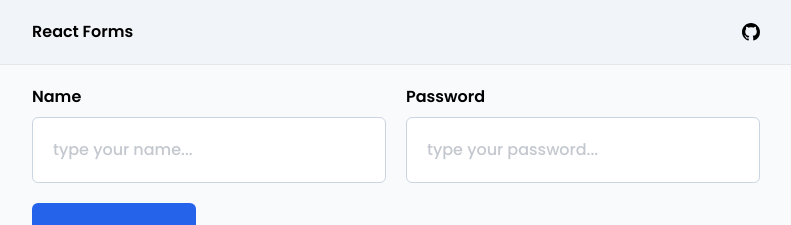
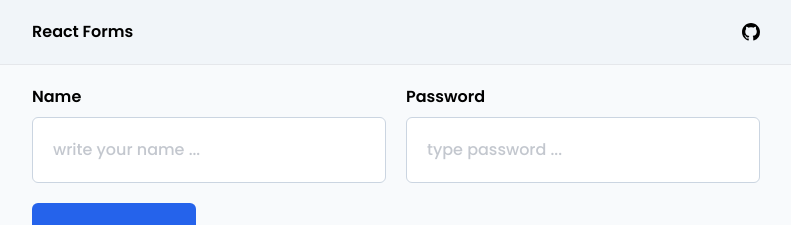
Before and after one commit to Andriikryl/form-react, a React (Vite) app: page / in a window 1280 px wide. Shown: the top 225 px of the page, without its empty margins (244-1035 px from the left). Built offline with nearby package versions, Linux system fonts and the light colour scheme.

Commit message:
refactor form comoponent

```diff
--- a/src/Form.jsx
+++ b/src/Form.jsx
@@ -12,13 +12,48 @@ import {
 import { useState } from 'react'
 import { GrMail } from 'react-icons/gr'
 import { BsFillCheckSquareFill } from 'react-icons/bs'
-
 export const Form = () => {
   const methods = useForm()
 
   const onSubmit = methods.handleSubmit(data => {
     console.log(data)
   })
+
+  const name_validation = {
+    name: 'name',
+    label: 'name',
+    type: 'text',
+    id: 'name',
+    placeholder: 'write your name ...',
+    validation: {
+      required: {
+        value: true,
+        message: 'required',
+      },
+      maxLength: {
+        value: 30,
+        message: '30 characters max',
+      },
+    },
+  }
+
+  const password_validation = {
+    name: 'password',
+    label: 'password',
+    type: 'password',
+    id: 'password',
+    placeholder: 'type password ...',
+    validation: {
+      required: {
+        value: true,
+        message: 'required',
+      },
+      minLength: {
+        value: 6,
+        message: 'min 6 characters',
+      },
+    },
+  }
 
   return (
     <FormProvider {...methods}>
@@ -29,36 +64,8 @@ export const Form = () => {
         className="container"
       >
         <div className="grid gap-5 md:grid-cols-2">
-          <Input
-            label="name"
-            name="name"
-            type="text"
-            id="name"
-            placeholder="type your name..."
-            validation={{
-              required: {
-                value: true,
-                message: 'required',
-              },
-            }}
-          />
-          <Input
-            label="password"
-            name="password"
-            type="password"
-            id="password"
-            placeholder="type your password..."
-            validation={{
-              required: {
-                value: true,
-                message: 'required',
-              },
-              minLength: {
-                value: 6,
-                message: 'min 6 characters',
-              },
-            }}
-          />
+          <Input {...name_validation} />
+          <Input {...password_validation} />
         </div>
         <div className="mt-5">
           <button
```
